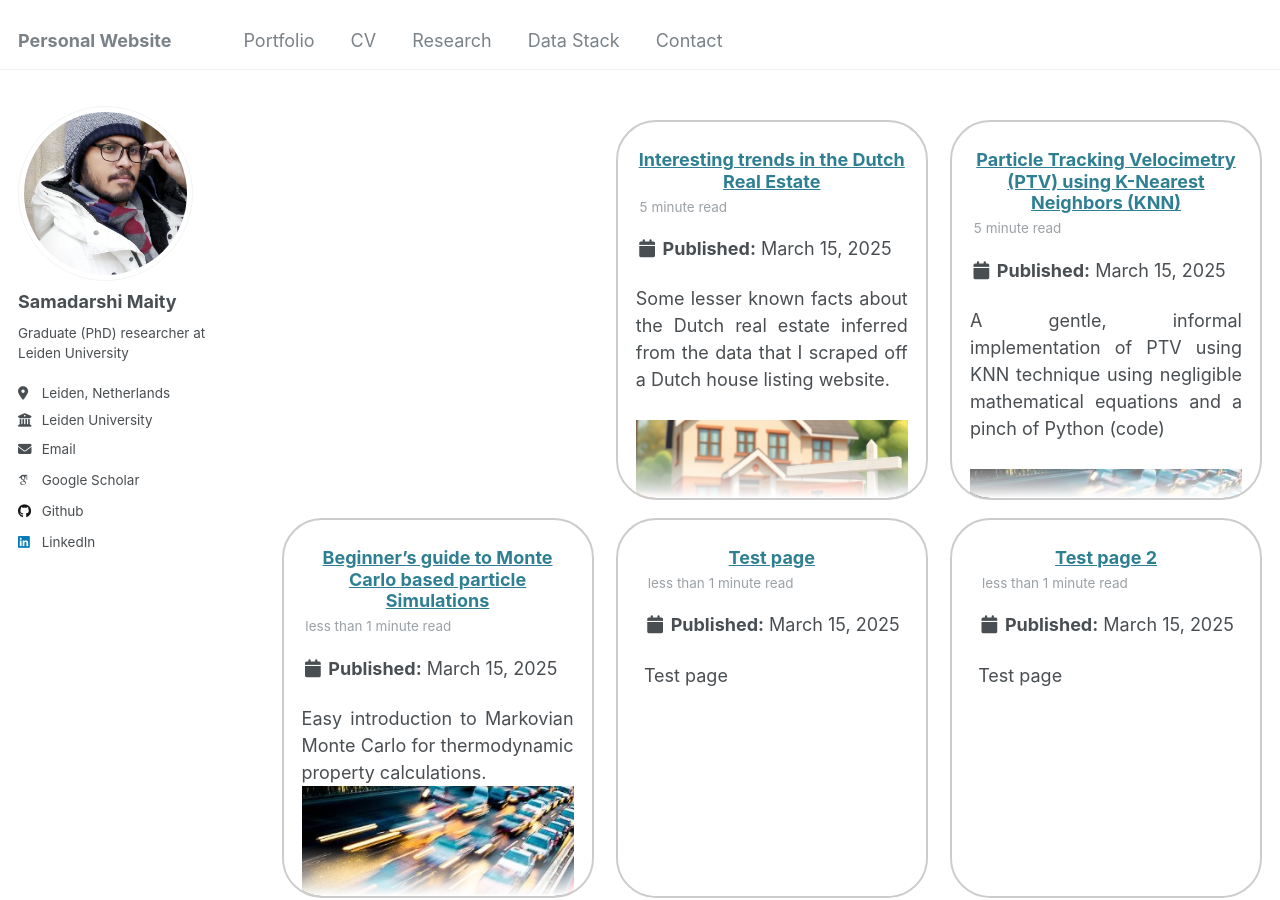
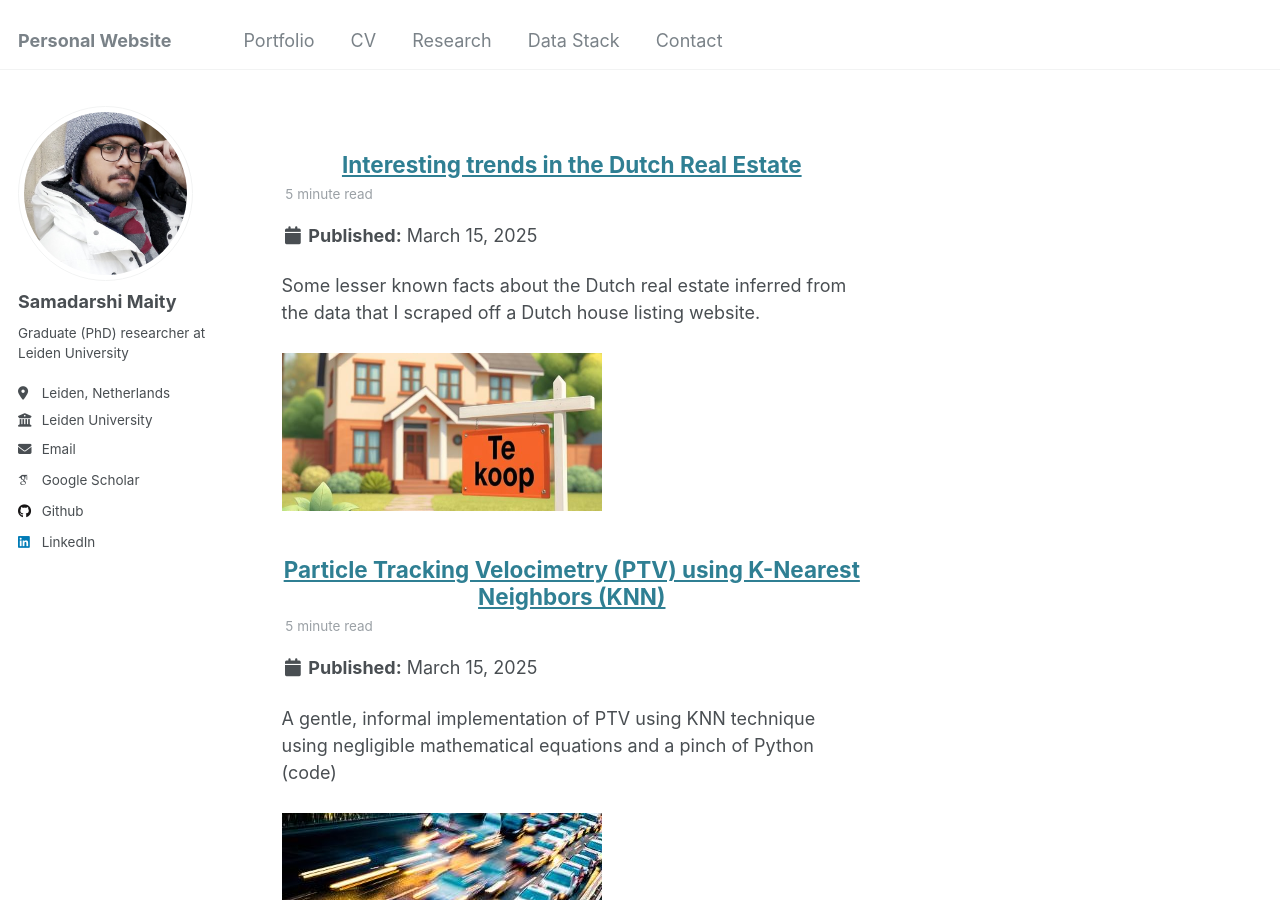
Before and after one commit to Samadarshi-Maity/Samadarshi-Maity.github.io, a Jekyll site: the page built from _pages/portfolio.html, in a window 1280 px wide and 900 px high. Built offline with Jekyll 4.4.1, drawn with Linux system fonts in a browser that asks for light colours; some web fonts are replaced.

Commit message:
Update portfolio.html

```diff
--- a/_pages/portfolio.html
+++ b/_pages/portfolio.html
@@ -5,5 +5,5 @@
 ---
 
 {% for post in site.portfolio %}
-  {% include archive-single.html type="grid" %}
+  {% include archive-single.html type="list" %}
 {% endfor %}
```
